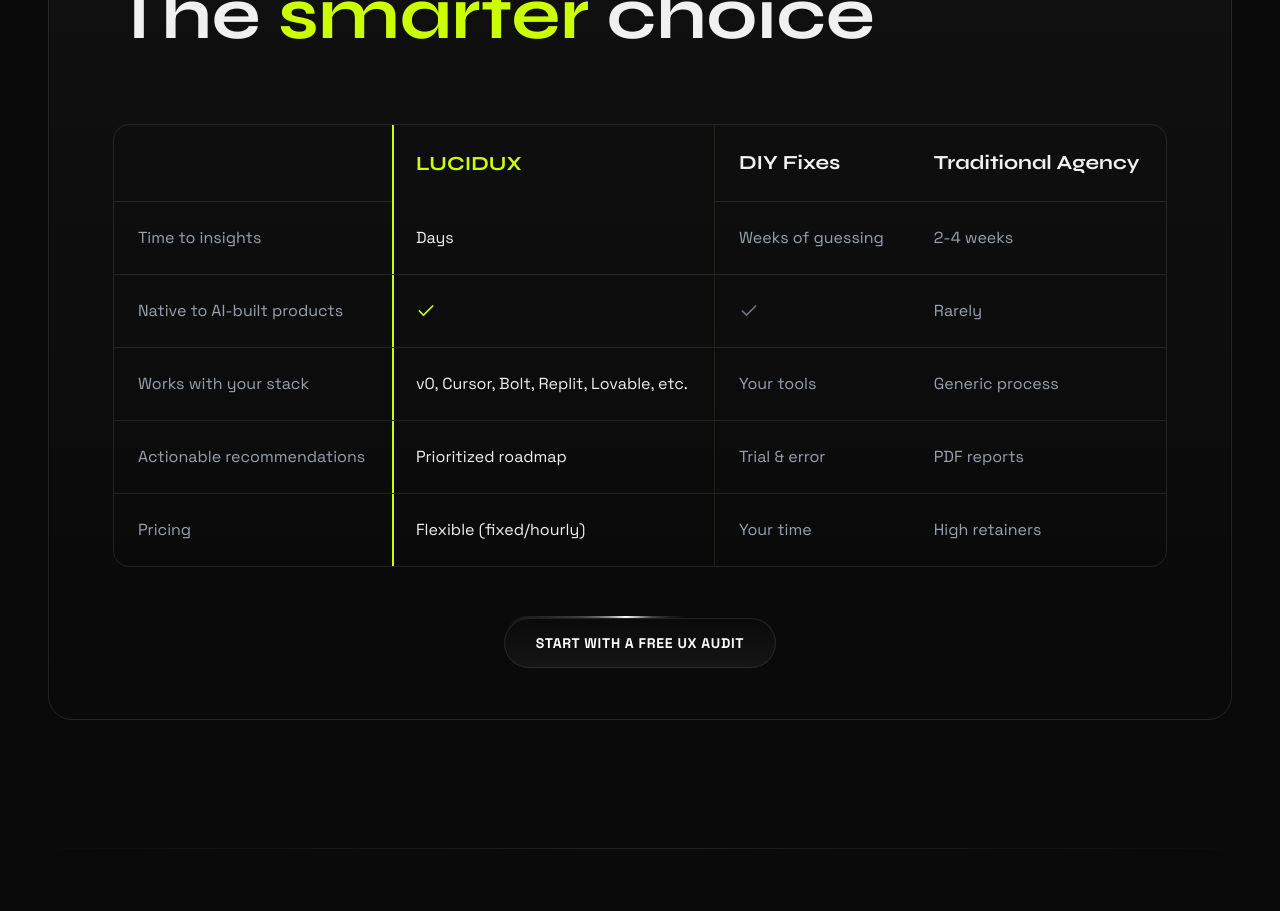
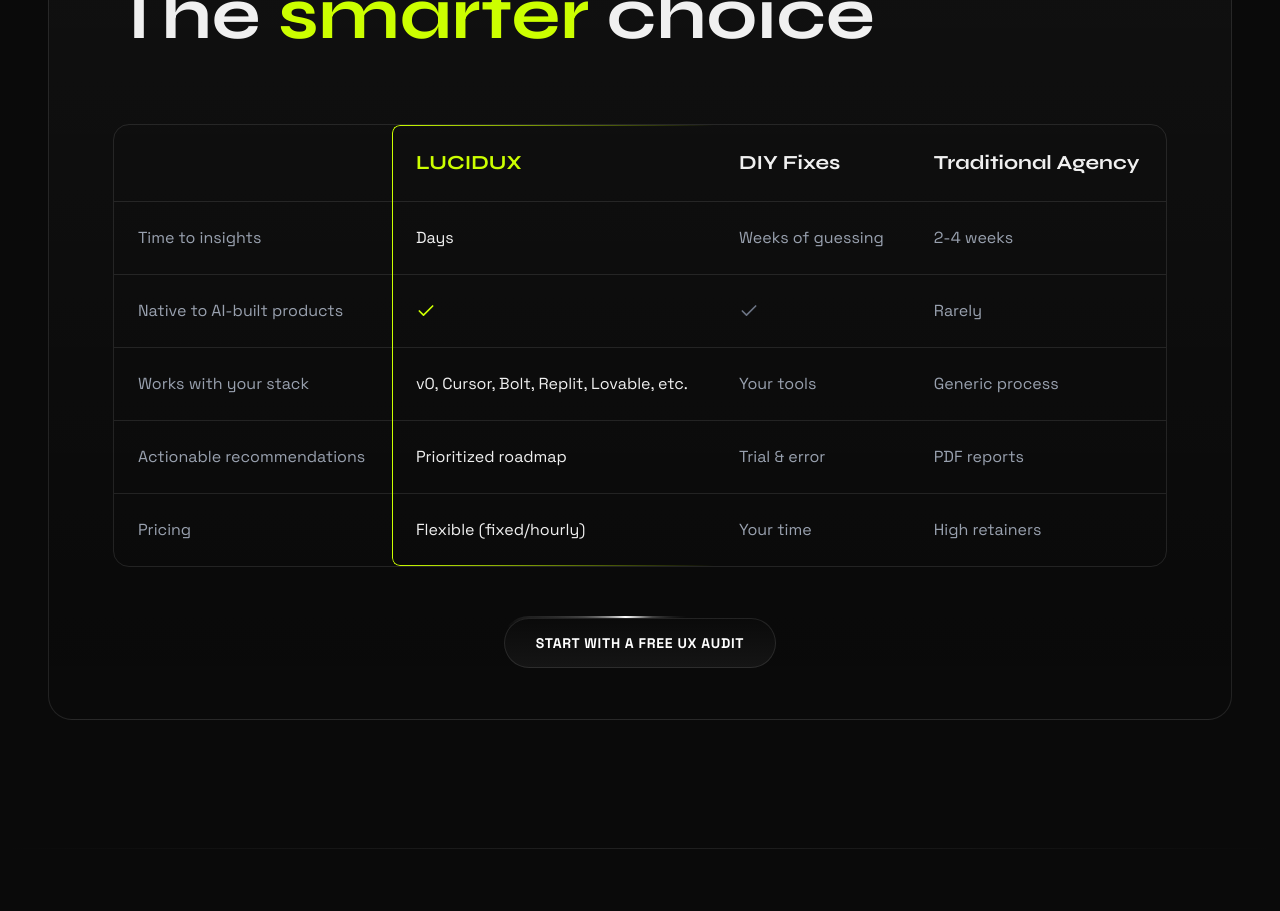
Before and after one commit to gabrielhidalgow/lucidux.design, a Next.js app: page / in a window 1280 px wide. Shown: the part 3700-4611 px from the top of the page. Built offline with nearby package versions, Linux system fonts and the light colour scheme.

Commit message:
Refine LUCIDUX column styling: rounded corners, seamless gaps, and removed internal lines

```diff
--- a/app/globals.css
+++ b/app/globals.css
@@ -224,55 +224,75 @@ body {
   border: 1px solid transparent;
 }
 
-/* Gradient Column Border Implementation - Square & Continuous */
+/* Gradient Column Border Implementation */
 .grad-col-top,
 .grad-col-mid,
 .grad-col-bot {
   position: relative;
-  background: transparent !important;
+  background-color: transparent !important;
 }
 
-/* Left Vertical Line (Continuous) */
+/* SHARED: Solid yellow left line (STRAIGHT PARTS ONLY) */
 .grad-col-top::before,
 .grad-col-mid::before,
 .grad-col-bot::before {
   content: "";
   position: absolute;
-  top: 0;
-  bottom: 0;
   left: 0;
-  width: 2px;
-  background: #ccff00;
-  z-index: 10;
+  width: 1.5px;
+  background: var(--color-accent);
+  z-index: 20;
 }
 
-/* Right Vertical Line (Continuous Faint) */
+/* TOP CELL: Line starts BELOW the radius (8px) and overlaps bottom */
+.grad-col-top::before {
+  top: 8px;
+  bottom: -5px;
+}
+
+/* MIDDLE CELL: Line overlaps both top and bottom */
+.grad-col-mid::before {
+  top: -5px;
+  bottom: -5px;
+}
+
+/* BOTTOM CELL: Line overlaps top and STOPS ABOVE radius (8px) */
+.grad-col-bot::before {
+  top: -5px;
+  bottom: 8px;
+}
+
+/* CORNER CAPS (Top-Left and Bottom-Left) */
 .grad-col-top::after,
-.grad-col-mid::after,
 .grad-col-bot::after {
   content: "";
   position: absolute;
-  top: 0;
-  bottom: 0;
+  left: 0;
   right: 0;
-  width: 1px;
-  background: rgba(204, 255, 0, 0.1);
+  height: 8px;
+  /* Matches radius */
   pointer-events: none;
-  z-index: 10;
+  z-index: 25;
 }
 
-/* Top Cap (Header only) */
-.grad-col-top {
-  background-image: linear-gradient(to right, #ccff00, rgba(204, 255, 0, 0.1));
-  background-size: 100% 2px;
-  background-position: top left;
-  background-repeat: no-repeat;
+/* TOP CORNER: Top border + Left border + Radius */
+.grad-col-top::after {
+  top: 0;
+  border-top: 1.5px solid var(--color-accent);
+  border-left: 1.5px solid var(--color-accent);
+  border-top-left-radius: 8px;
+  /* Fade to right (keeping left side opaque) */
+  -webkit-mask-image: linear-gradient(to right, #000 0%, transparent 100%);
+  mask-image: linear-gradient(to right, #000 0%, transparent 100%);
 }
 
-/* Bottom Cap (Footer only) */
-.grad-col-bot {
-  background-image: linear-gradient(to right, #ccff00, rgba(204, 255, 0, 0.1));
-  background-size: 100% 2px;
-  background-position: bottom left;
-  background-repeat: no-repeat;
+/* BOTTOM CORNER: Bottom border + Left border + Radius */
+.grad-col-bot::after {
+  bottom: 0;
+  border-bottom: 1.5px solid var(--color-accent);
+  border-left: 1.5px solid var(--color-accent);
+  border-bottom-left-radius: 8px;
+  /* Fade to right (keeping left side opaque) */
+  -webkit-mask-image: linear-gradient(to right, #000 0%, transparent 100%);
+  mask-image: linear-gradient(to right, #000 0%, transparent 100%);
 }
--- a/components/Comparison.tsx
+++ b/components/Comparison.tsx
@@ -84,7 +84,7 @@ export function Comparison() {
                                                 <th
                                                     key={col}
                                                     className={`py-6 px-6 text-left font-display text-lg md:text-xl font-bold ${index === 0
-                                                        ? "text-accent grad-col-top"
+                                                        ? "text-accent grad-col-top border-b border-white/10"
                                                         : "text-[var(--color-foreground)] border-b border-white/10"
                                                         }`}
                                                 >
```
